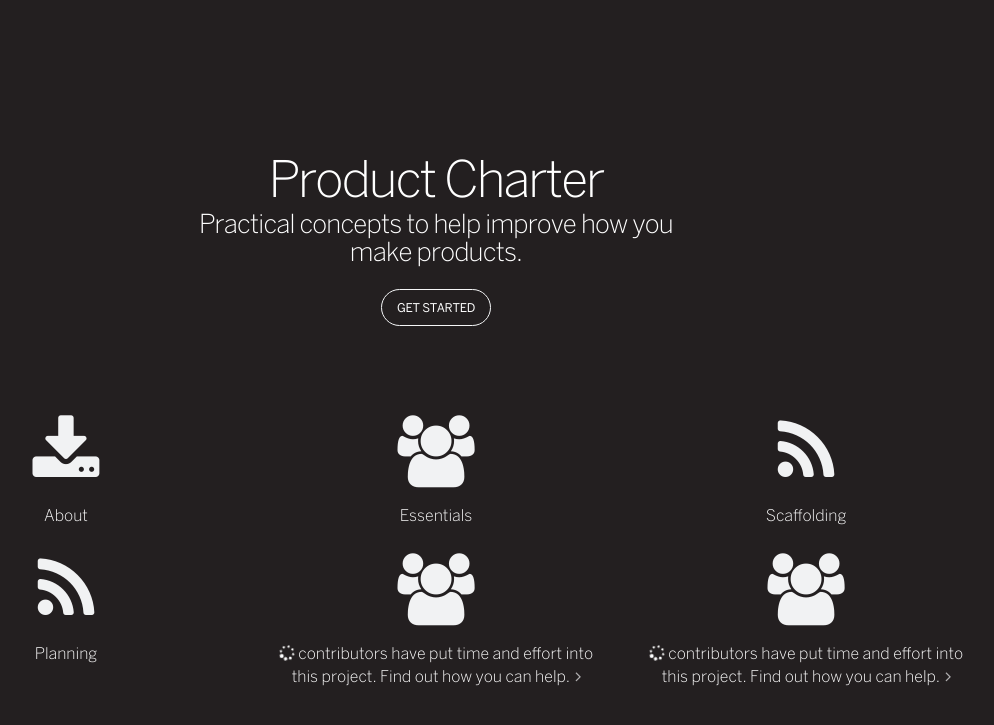
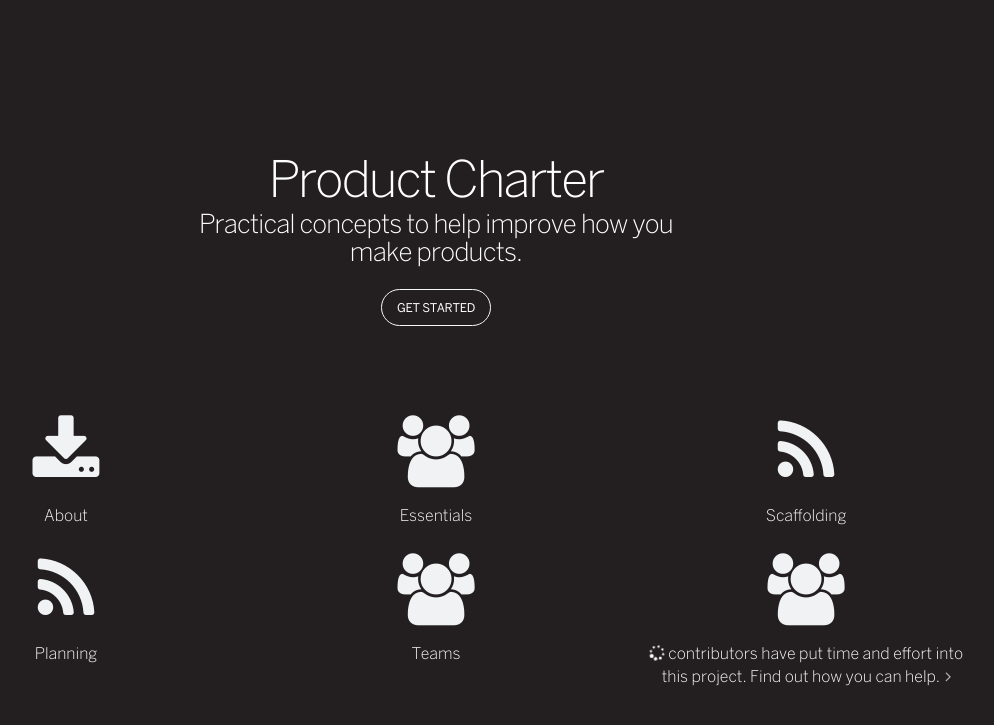
Before and after one commit to caleorourke/orange, a Jekyll site: the page built from index.html, in a window 1280 px wide. Shown: the top 725 px of the page, without its empty margins (204-1198 px from the left). Built offline with Jekyll 4.4.1, drawn with Linux system fonts in a browser that asks for light colours; nearby versions of some CDN libraries; Markdown is read by kramdown in place of the engine named in the settings; a script that is not in the unit is left out; the repository's description, which GitHub fills in, is left out.

```diff
--- a/_includes/partials/icon-placeholder-5.html
+++ b/_includes/partials/icon-placeholder-5.html
@@ -1,13 +1,11 @@
 <!-- Icon Placeholder #5 -->
 <div class="col-md-4">
   <div class="icon">
-    <a href="{{page.baseurl}}pages/contributing">
+    <a href="{{page.baseurl}}pages/teams">
       <span class="icon--large icon--white icon--animated">
         <i class="fa fa-users"></i>
       </span>
-      <p><span id="js-github-contributors"><i class="fa fa-spinner fa-spin"></i></span> contributors have put time and effort into this project. Find out how you can help.
-        <i class="fa fa-angle-right icon--normal"></i>
-      </p>
+      <p>Teams</p>
     </a>
   </div>
 </div>
```
